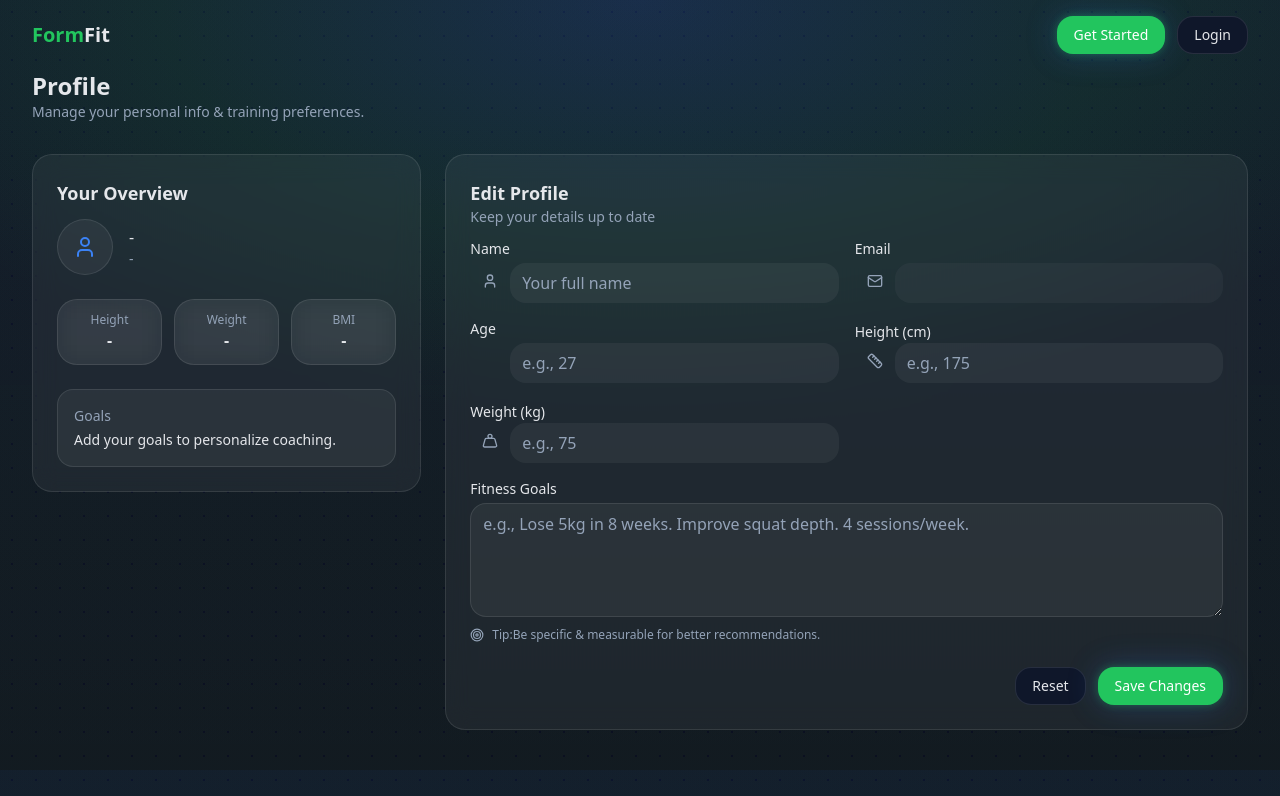
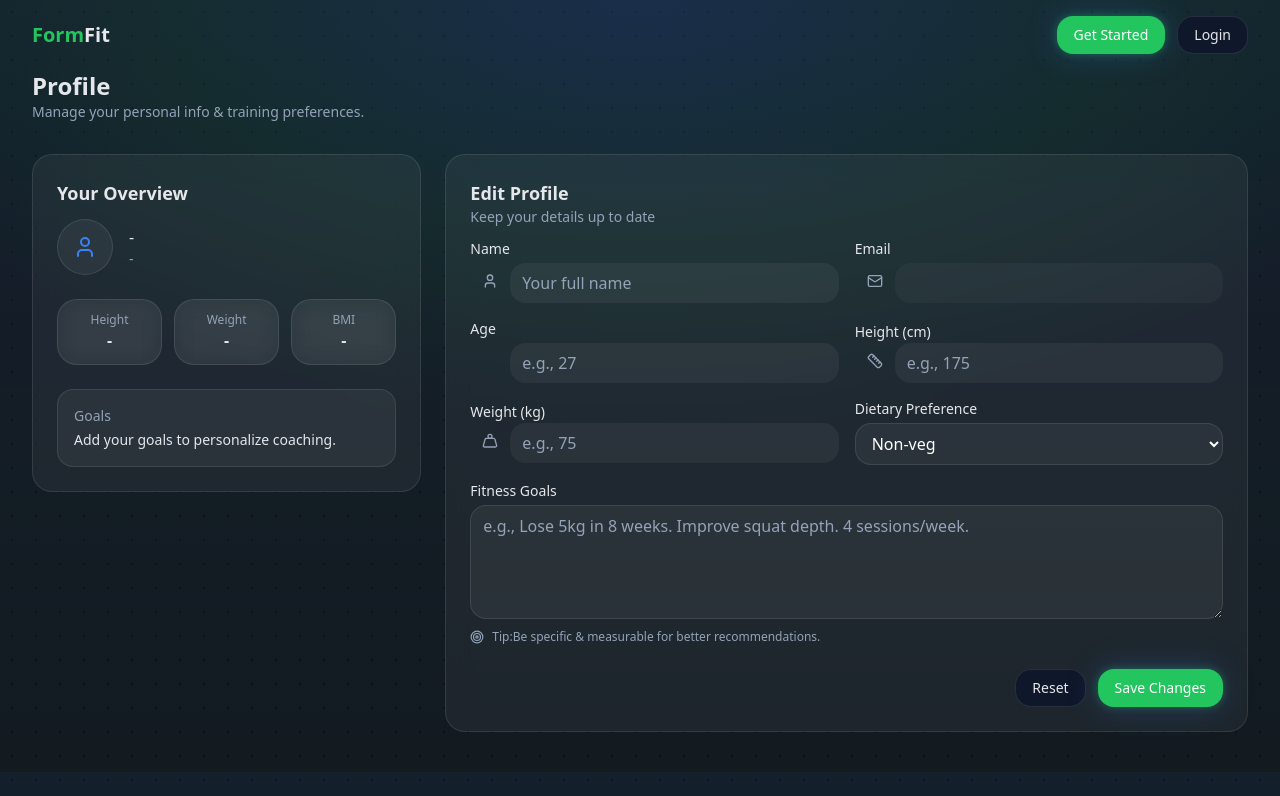
Before and after one commit to vinayakachar/FormFit, a Next.js app in the folder apps/web/: page /profile in a window 1280 px wide. Shown: the top 796 px of the page. Built offline with nearby package versions, Linux system fonts and the light colour scheme; no server answers.

Commit message:
feat: add dietary preference field to ProfilePage and update form handling

```diff
--- a/apps/web/app/profile/page.jsx
+++ b/apps/web/app/profile/page.jsx
@@ -23,7 +23,8 @@ export default function ProfilePage(){
         age:"",
         height:"",
         weight:"",
-        fitnessGoals:""
+        fitnessGoals:"",
+        dietaryPref:"",
     });
 
     const [original, setOriginal] = useState(null);
@@ -48,6 +49,7 @@ export default function ProfilePage(){
                         height: u.height ?? "",
                         weight: u.weight ?? "",
                         fitnessGoals: u.fitnessGoals || "",
+                        dietaryPref:u.dietaryPref||"nonveg"
         };
         setForm(initial);
         setOriginal(initial);
@@ -61,6 +63,7 @@ export default function ProfilePage(){
           height: u.height ?? "",
           weight: u.weight ?? "",
           fitnessGoals: u.fitnessGoals || "",
+          dietaryPref:u.dietaryPref||"nonveg"
         };
         setForm(initial);
         setOriginal(initial);
@@ -98,6 +101,7 @@ export default function ProfilePage(){
                 height: form.height ? Number(form.height) :undefined,
                 weight: form.weight ? Number(form.weight) :undefined,
                 fitnessGoals: form.fitnessGoals,
+                dietarypref:form.dietaryPref,
             }
             const resp= await api.put("/users/me", payload);
             const updateFromPut=(resp && (resp.data?.data?? resp.data)) || {};
@@ -119,6 +123,7 @@ export default function ProfilePage(){
         height: updated.height ?? form.height,
         weight: updated.weight ?? form.weight,
         fitnessGoals: updated.fitnessGoals ?? form.fitnessGoals,
+        dietaryPref: updated.dietaryPref ?? form.dietaryPref
       };
       setForm(next);
       setOriginal(next);
@@ -241,6 +246,19 @@ export default function ProfilePage(){
                                 </div>
                             </div>
 
+                            <div>
+                                <label className="mb-1 block text-sm font-medium">Dietary Preference</label>
+                                <select
+                                name="dietaryPref"
+                                value={form.dietarypref}
+                                onChange={onchange}
+                                className="w-full rounded-2xl border border-white/10 bg-white/5 px-3 py-2 text-white focus:outline-none">
+                                    <option value="nonveg" className="bg-gray-900 text-white">Non-veg</option>
+                                    <option value="veg" className="bg-gray-900 text-white">Veg</option>
+                                    <option value="vegan" className="bg-gray-900 text-white">Vegan</option>
+                                </select>
+                            </div>
+
                             <div className="sm:col-span-2">
                                 <label className="mb-1 block text-sm font-medium">Fitness Goals</label>
                                 <textarea
```
